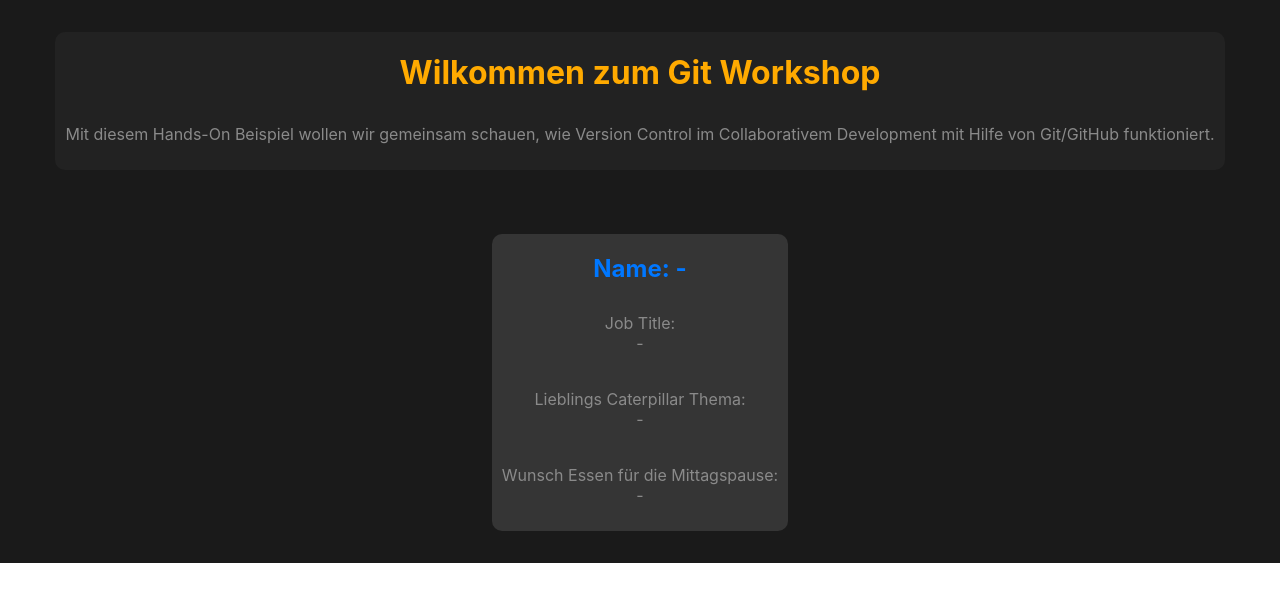
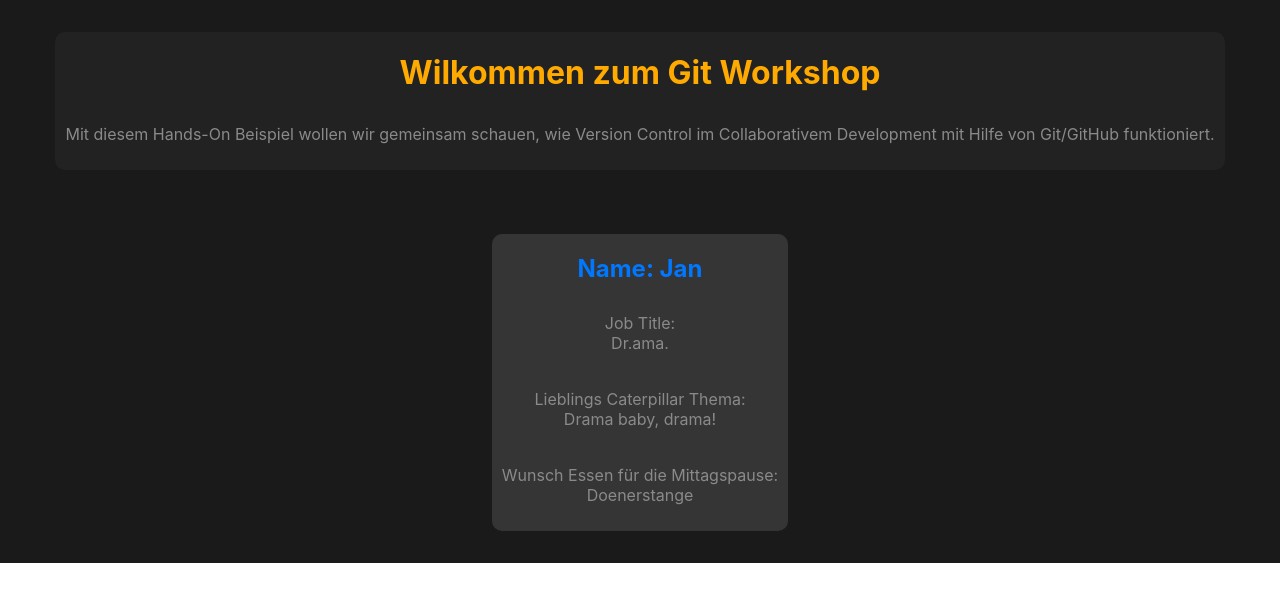
Before and after one commit to TheresaCat/my-app, a React (Create React App) app: page / in a window 1280 px wide. Shown: the top 602 px of the page. Built offline with nearby package versions, Linux system fonts and the light colour scheme.

Commit message:
Added changes for Jaaaaaaan Included title, name, topic, and meal to the app.js file

```diff
--- a/src/App.js
+++ b/src/App.js
@@ -12,7 +12,7 @@
           funktioniert.
         </p>
       </header>
-      <Component name="-" title="-" topic="-" meal="-" />
+      <Component name="Jan" title="Dr.ama." topic="Drama baby, drama!" meal="Doenerstange" />
     </div>
   );
 }
```
